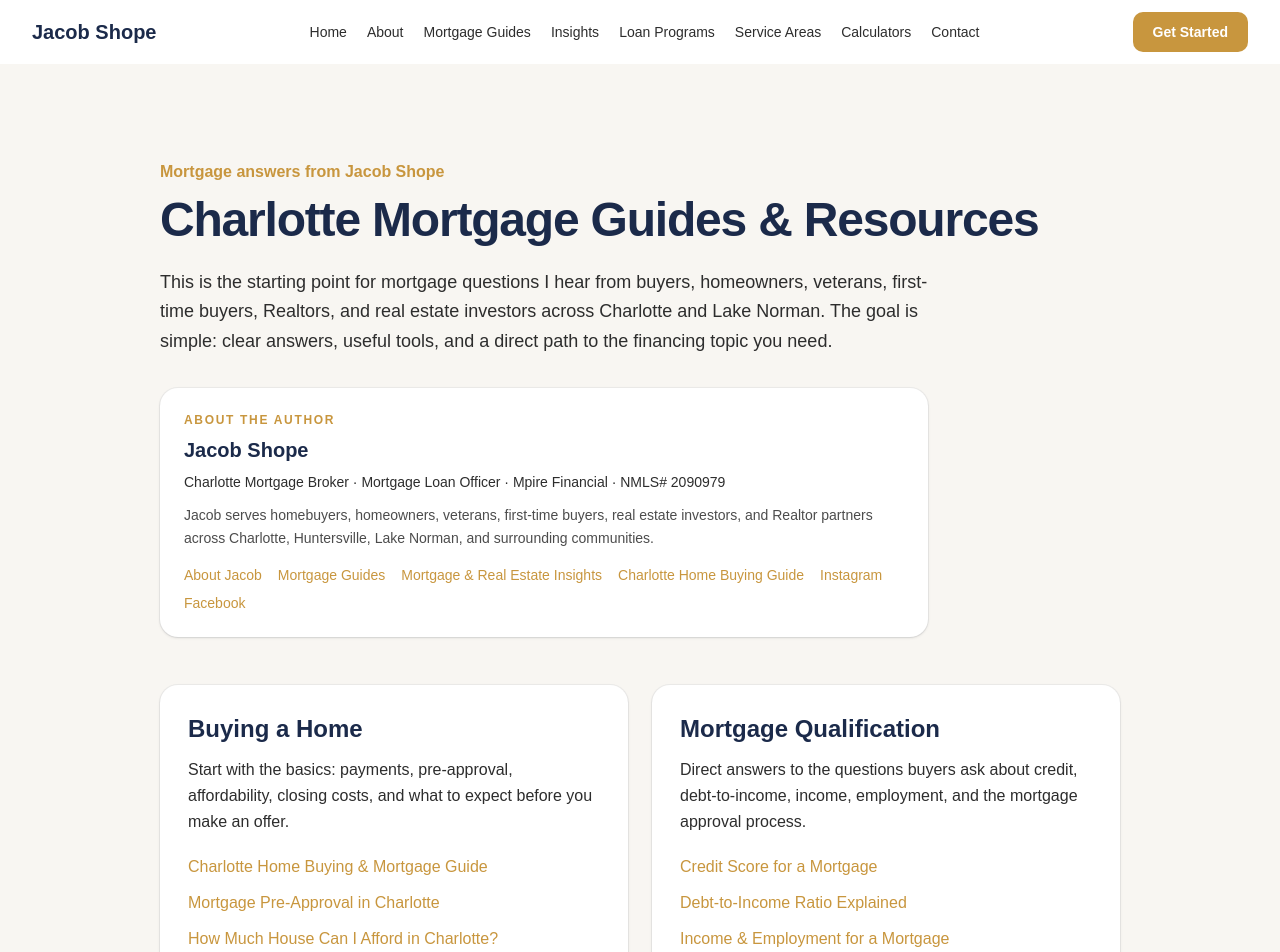
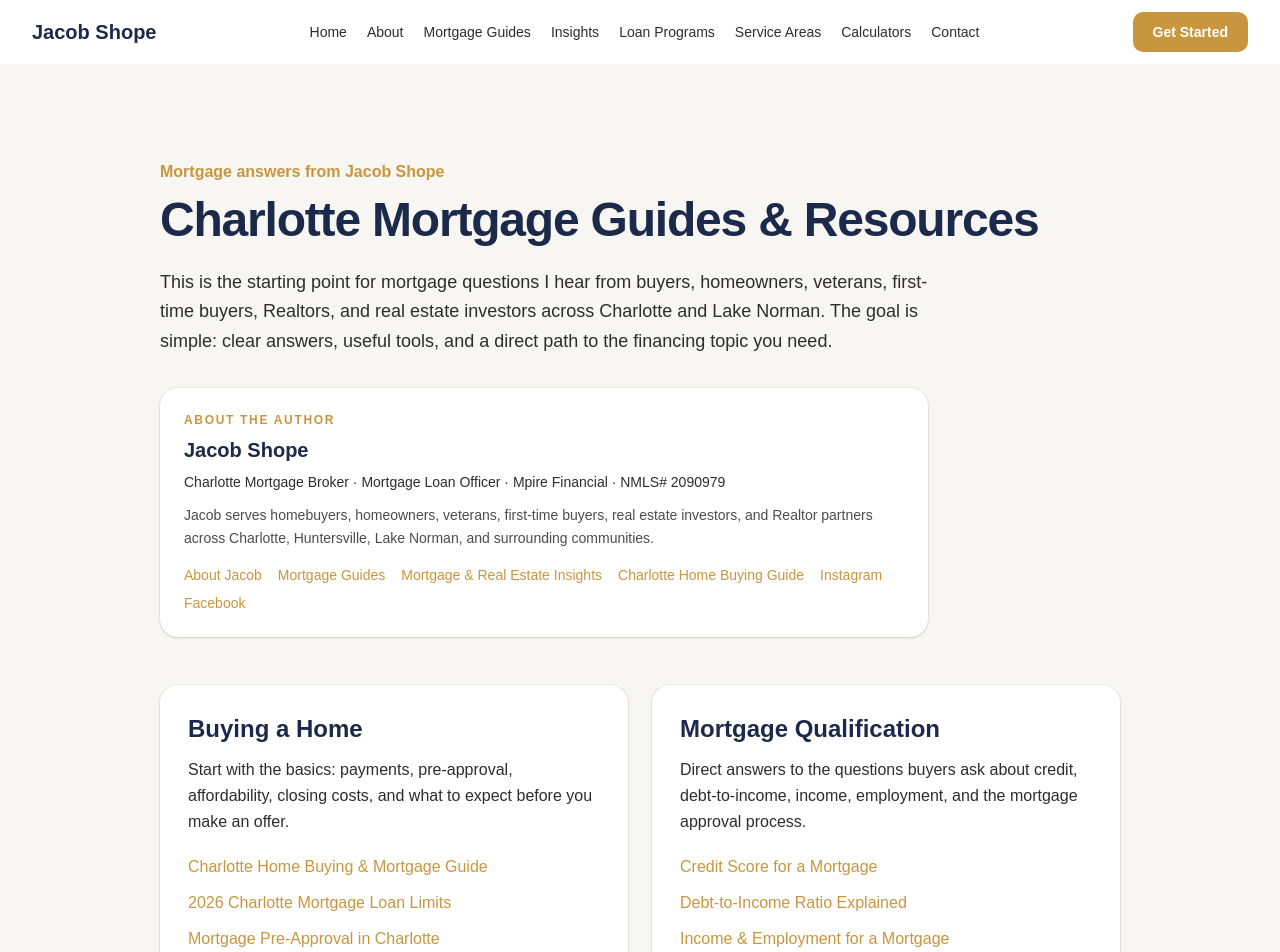
Before and after one commit to JLshope12/jacob-shope-mortgage, a Next.js app: page /mortgage-guides in a window 1280 px wide. Shown: the top 952 px of the page. Built offline with nearby package versions, Linux system fonts and the light colour scheme.

Commit message:
Link 2026 Charlotte loan limits from mortgage guides

```diff
--- a/app/mortgage-guides/page.tsx
+++ b/app/mortgage-guides/page.tsx
@@ -14,6 +14,7 @@ const TOPICS = [
     description: "Start with the basics: payments, pre-approval, affordability, closing costs, and what to expect before you make an offer.",
     links: [
       ["Charlotte Home Buying & Mortgage Guide", "/charlotte-home-buying-mortgage-guide"],
+      ["2026 Charlotte Mortgage Loan Limits", "/charlotte-mortgage-loan-limits-2026"],
       ["Mortgage Pre-Approval in Charlotte", "/mortgage-preapproval-charlotte"],
       ["How Much House Can I Afford in Charlotte?", "/how-much-house-can-i-afford-charlotte"],
       ["First-Time Homebuyer Guide for Charlotte", "/first-time-homebuyer-charlotte"],
```
